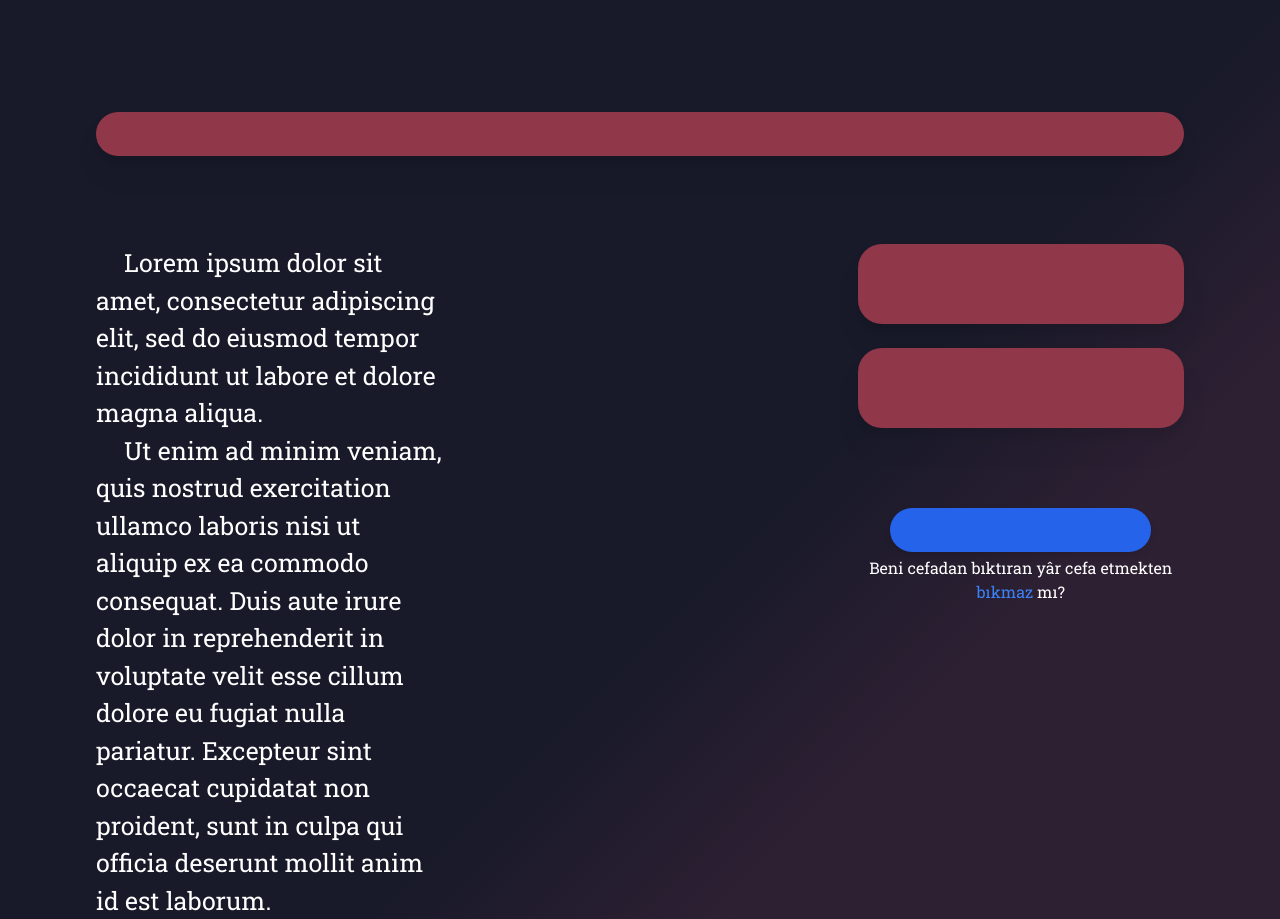
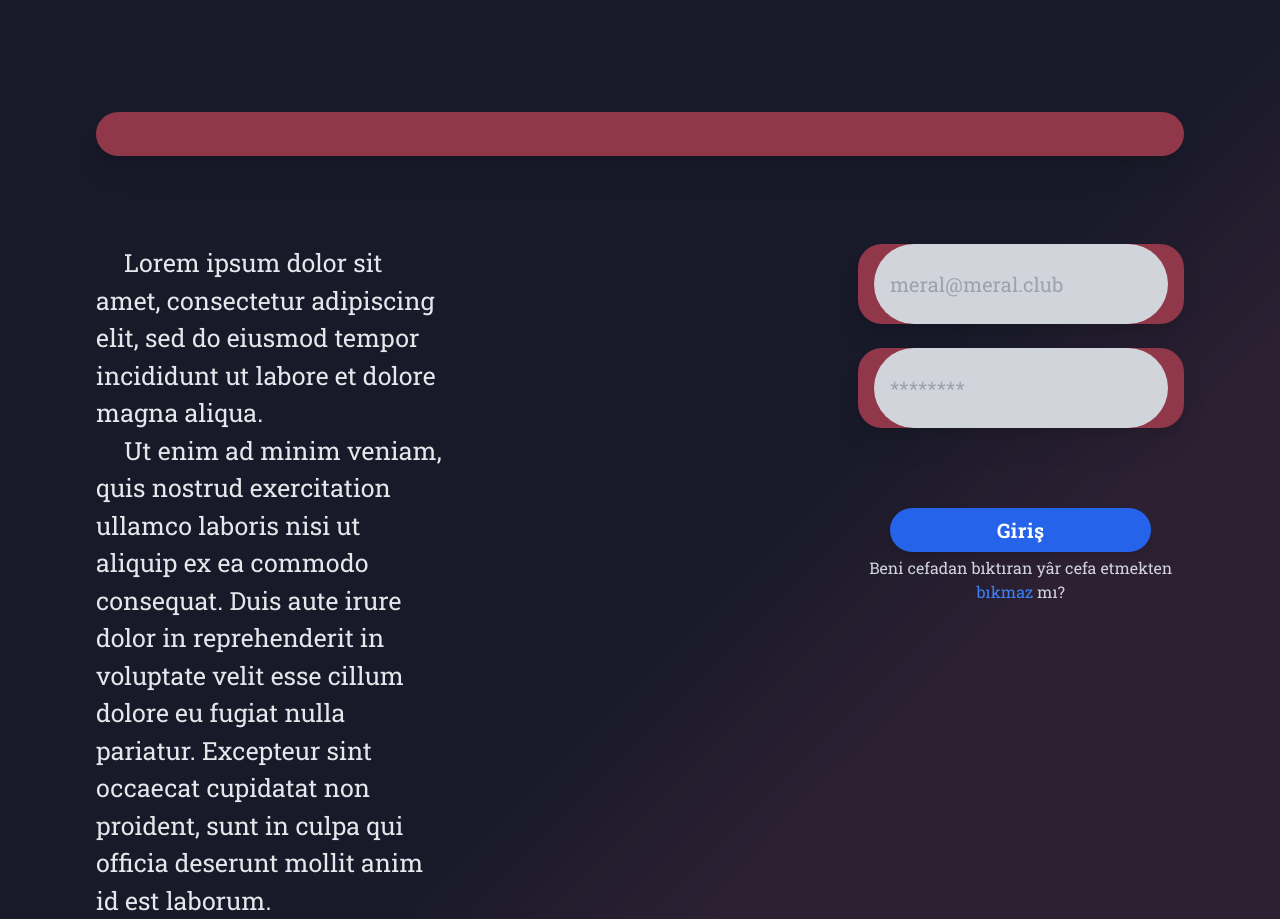
Before and after one commit to xdivayze/meralcord-og, a React (Create React App) app in the folder frontend/: page / in a window 1280 px wide. Built offline with nearby package versions, Linux system fonts and the light colour scheme.

Commit message:
added submit and obese bar updates

```diff
--- a/frontend/public/index.html
+++ b/frontend/public/index.html
@@ -9,7 +9,7 @@
   <meta name="description" content="meralcord" />
   <link rel="preconnect" href="https://fonts.googleapis.com">
   <link rel="preconnect" href="https://fonts.gstatic.com" crossorigin>
-  <link href="https://fonts.googleapis.com/css2?family=Roboto+Slab&display=swap" rel="stylesheet">
+  <link href="https://fonts.googleapis.com/css2?family=Roboto+Slab:wght@400;700&display=swap" rel="stylesheet">
   <title>meralcord</title>
 </head>
 
--- a/frontend/src/Components/Home/Home.tsx
+++ b/frontend/src/Components/Home/Home.tsx
@@ -1,5 +1,5 @@
 import LongBar from "./LongBar"
-import ObeseBar from "./ObeseBar"
+import { ObeseBar, TextfieldTypes } from "./ObeseBar"
 import SubmitButton from "./SubmitButton"
 import TextSpace from "./TextSpace"
 
@@ -12,10 +12,10 @@ const Home = () => {
       <div className="flex-col md:flex-row-reverse flex w-[85%] mt-16">
         <div className="md:w-[60%] w-full h-full items-center flex flex-col">
           <div className="w-full items-end flex flex-col">
-            <ObeseBar text="" />
-            <ObeseBar text="" />
+            <ObeseBar text="meral@meral.club" type={TextfieldTypes.text} />
+            <ObeseBar text="********" type={TextfieldTypes.password} />
           </div>
-          <SubmitButton />
+          <SubmitButton text="Giriş" />
         </div>
         <div className="w-full md:w-[40%] md:mt-6 mt-16 flex md:justify-start justify-center">
           <TextSpace />
--- a/frontend/src/Components/Home/ObeseBar.tsx
+++ b/frontend/src/Components/Home/ObeseBar.tsx
@@ -1,10 +1,16 @@
+enum TextfieldTypes {
+  password = "password",
+  text = "text"
+}
 
-const ObeseBar = (props: { text: string }) => {
+
+const ObeseBar = ({ text, type }: { text: string, type: TextfieldTypes }) => {
   return (
-    <div className="mt-6 min-h-[10vh] w-full md:w-[50%] bg-dark-clay rounded-3xl drop-shadow-xl">
-      {props.text}
+    <div className="mt-6 min-h-[10vh] w-full md:w-[50%] bg-dark-clay rounded-3xl drop-shadow-xl flex justify-center ">
+      <input placeholder={text} className="text-left w-[90%] font-roboto-slab md:text-xl text-sm px-4 py-2 rounded-full bg-gray-300 text-blue-700 focus:outline-none " type={type} />
+
     </div>
   )
 }
 
-export default ObeseBar
+export { ObeseBar, TextfieldTypes }
--- a/frontend/src/Components/Home/SubmitButton.tsx
+++ b/frontend/src/Components/Home/SubmitButton.tsx
@@ -1,10 +1,11 @@
-const SubmitButton = () => {
+const SubmitButton = ({ text }: { text: string }) => {
   return (
     <div className="mt-20 w-full flex flex-col items-end ">
       <div className=" w-full md:w-1/2 flex flex-col items-center">
-        <button className="w-[80%] h-11 bg-blue-600 rounded-3xl drop-shadow-md hover:drop-shadow-xl"></button>
+        <button className="w-[80%] h-11 bg-blue-600 rounded-3xl drop-shadow-md hover:drop-shadow-xl transition ease-in-out delay-150 hover:-translate-y-1
+          hover:scale-110 hover:bg-indigo-500 duration-300 text-white font-roboto-slab text-center md:text-xl tracking-wide text-base font-bold">{text}</button>
       </div>
-      <div className="md:mt-1 text-white w-full md:w-1/2 flex flex-col items-center font-roboto-slab text-center md:text-base mt-5 text-2xs">
+      <div className="md:mt-1 text-gray-300 w-full md:w-1/2 flex flex-col items-center font-roboto-slab text-center md:text-base mt-5 text-2xs">
         <p>
           Beni cefadan bıktıran yâr cefa etmekten <a className="text-blue-500 hover:text-blue-700" href="https://meral.club" target="_blank">bıkmaz</a> mı?
         </p>
--- a/frontend/src/Components/Home/TextSpace.tsx
+++ b/frontend/src/Components/Home/TextSpace.tsx
@@ -1,6 +1,6 @@
 const TextSpace = () => {
   return (
-    <div className="font-roboto-slab text-white md:text-lg lg:text-2xl text-sm w-[80%] text-left">
+    <div className="font-roboto-slab text-gray-200 md:text-lg lg:text-2xl text-sm w-[80%] text-left">
       <p className="indent-7" >Lorem ipsum dolor sit amet, consectetur adipiscing elit, sed do eiusmod tempor incididunt ut labore et dolore magna aliqua. </p>
       <p className="indent-7">Ut enim ad minim veniam, quis nostrud exercitation ullamco laboris nisi ut aliquip ex ea commodo consequat. Duis aute irure dolor in reprehenderit in voluptate velit esse cillum dolore eu fugiat nulla pariatur. Excepteur sint occaecat cupidatat non proident, sunt in culpa qui officia deserunt mollit anim id est laborum.</p>
     </div>
```
Also changed, not shown: 1 other file (tests, documents, lock files or other folders).
